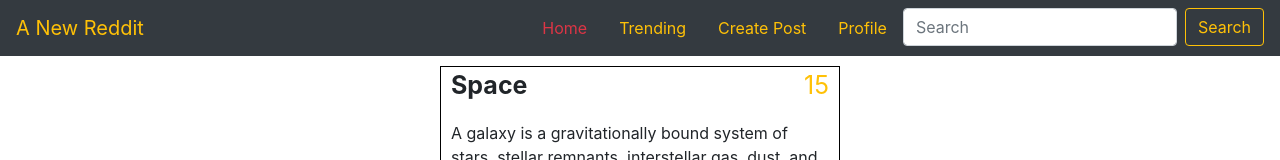
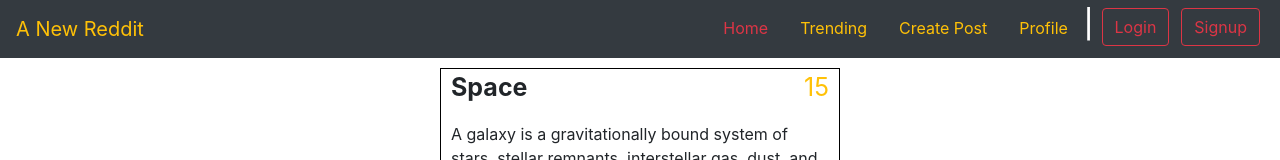
Before and after one commit to Dhruvvvx17/A-new-Reddit, a React (Create React App) app: page / in a window 1280 px wide. Shown: the top 160 px of the page. Built offline with nearby package versions, Linux system fonts and the light colour scheme.

Commit message:
Login and Signup in progress

```diff
--- a/src/App.js
+++ b/src/App.js
@@ -11,12 +11,17 @@ import {BrowserRouter, Switch,Route} from 'react-router-dom';
 
 //App First react module. Contains the NavBar and MainFeed module in it which further contains the navbar and posts.
 class App extends Component {
-	state = {  }
+
+	state = {
+		username:"Dhruv"
+	}
+
 	render() {
 		return (
 			<React.Fragment>
 				<BrowserRouter>
-					<NavBar/>
+					<NavBar
+						username={this.state.username}/>
 					<Switch>
 						<Route path="/" exact component={MainFeed}/>
 						<Route path="/Trending/" exact component={Trending}/>
--- a/src/components/NavBar.jsx
+++ b/src/components/NavBar.jsx
@@ -4,18 +4,55 @@ import '../styles/navLinks.css'
 
 class NavBar extends Component {
     state = {
-        query : ""
+        query : "",
+        log_bool: "Login",       //to check if user has logged in or not
+        isLoggedIn: false
     };
 
+
     render() {
+
+        const username = this.props.username;
 
         return (
             <nav className="navbar navbar-dark bg-dark" style={{color: "#FFFFFF"}}>
 
                 {/* Title */}
-                <NavLink to="/" className="navbar-brand text-warning">A New Reddit</NavLink>
+                <NavLink to="/" className="navbar-brand text-warning">
+                    A New Reddit
+                </NavLink>
 
                 <ul className="nav justify-content-end">
+
+                    {/* Search bar and submit button as a form */}
+
+                    {/* <li>
+                        <form className="form-inline">
+
+                        <input className="form-control mr-sm-2" type="text"  value = {this.state.query} placeholder="Search" aria-label="Search"
+                            onChange = {(e) => this.handleChange(e.target.value)} />
+
+                        <input type="button" value="Search" onClick={() => this.searchQuery()} className="btn btn-outline-warning my-2 my-sm-0 mx-sm-2"/>
+                        </form>
+                    </li> */}
+
+                    <li className="my-2 my-sm-0 mx-sm-2">
+                        { this.state.isLoggedIn ?
+                        <div>
+                            <div style={{marginTop:8}}>Logged In as: {username}</div>
+                        </div>
+                        :
+                        null}
+                    </li>
+
+                    <div>
+                        { this.state.isLoggedIn ?
+                        <h3>|</h3>
+                        :
+                        null
+                        }
+                    </div>
+
                     {/* First hyperlink */}
                     <li className="nav-item">
                         <NavLink to="/" className="nav-link text-warning" activeClassName="nav-link text-danger" exact>Home</NavLink>
@@ -36,17 +73,20 @@ class NavBar extends Component {
                         <NavLink to='/Profile' className="nav-link text-warning" activeClassName="nav-link text-danger" exact>Profile</NavLink>
                     </li>
 
-                    {/* Search bar and submit button as a form */}
+                    <div><h3>|</h3></div>
+
                     <li>
-                        <form className="form-inline">
-
-                        <input className="form-control mr-sm-2" type="text"  value = {this.state.query} placeholder="Search" aria-label="Search"
-                            onChange = {(e) => this.handleChange(e.target.value)} />
-
-                        <input type="button" value="Search" onClick={() => this.searchQuery()} className="btn btn-outline-warning my-2 my-sm-0"/>
-                        </form>
+                        <input type="button" value = {!this.state.isLoggedIn ? "Login" : "Logout"} className="btn btn-outline-danger my-2 my-sm-0 mx-sm-2"
+                        onClick={(e) => this.loginToggle()}/>
                     </li>
-
+                    <li>
+                        { !this.state.isLoggedIn ?
+                            <input type="button" value="Signup" className="btn btn-outline-danger my-2 my-sm-0 mx-sm-1"
+                            onClick={(e) => this.handleSignup(e.target.value)}/>
+                        :
+                        null
+                        }
+                    </li>
                 </ul>
             </nav>
         );
@@ -54,6 +94,24 @@ class NavBar extends Component {
 
     handleChange(value){
         this.setState({query: value});
+    }
+
+    loginToggle(){
+
+        // Login alert box
+
+        // Show the user status
+        if (this.state.isLoggedIn===false){
+            this.setState({isLoggedIn: true});
+        }
+        else{
+            this.setState({isLoggedIn: false});
+        }
+        console.log("Login Status: ",this.state.isLoggedIn);
+    }
+
+    handleSignup(value){
+        console.log(value);
     }
 
 
```
